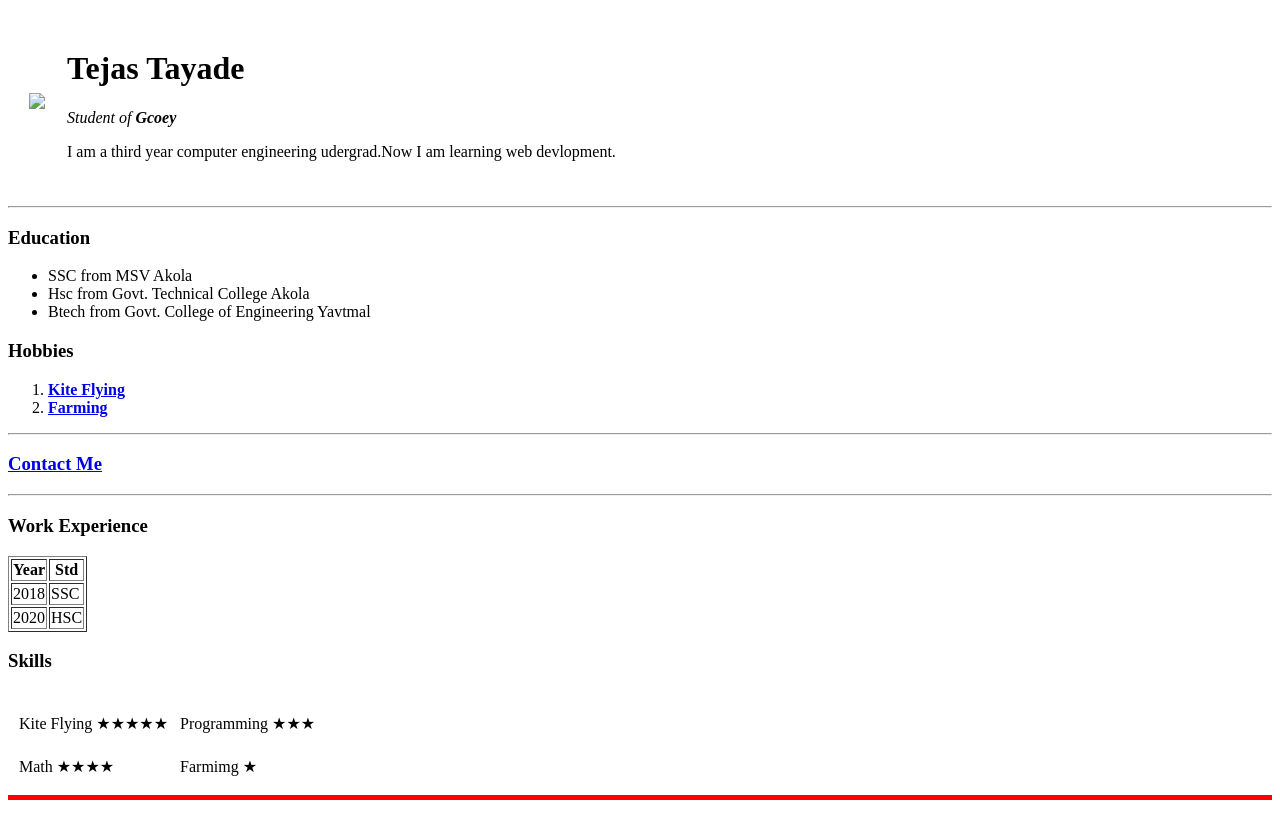
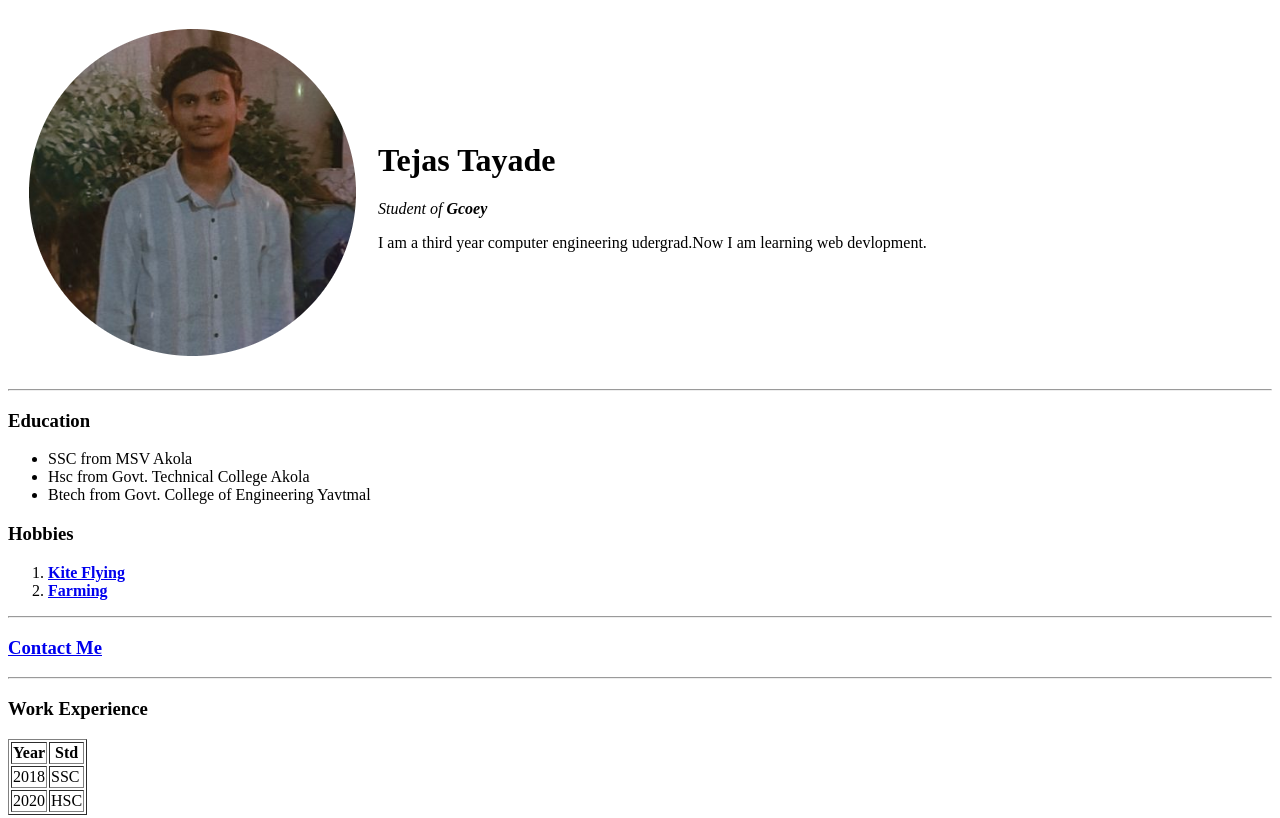
Before and after one commit to TejasTayade/CV, a plain HTML site: page index.html in a window 1280 px wide. Shown: the top 818 px of the page. Drawn offline with Linux system fonts and the light colour scheme.

Commit message:
changing some basic code

```diff
--- a/index.html
+++ b/index.html
@@ -10,7 +10,7 @@
 <body>
   <table cellspacing="20">
   	<tr>
-  		<td><img src="images\Tejas-modified.png">
+  		<td><img src="Tejas-modified.png">
         </td>
   		<td><h1>Tejas Tayade</h1>
         <p><em>Student of <strong>Gcoey</strong></em></p>
```
